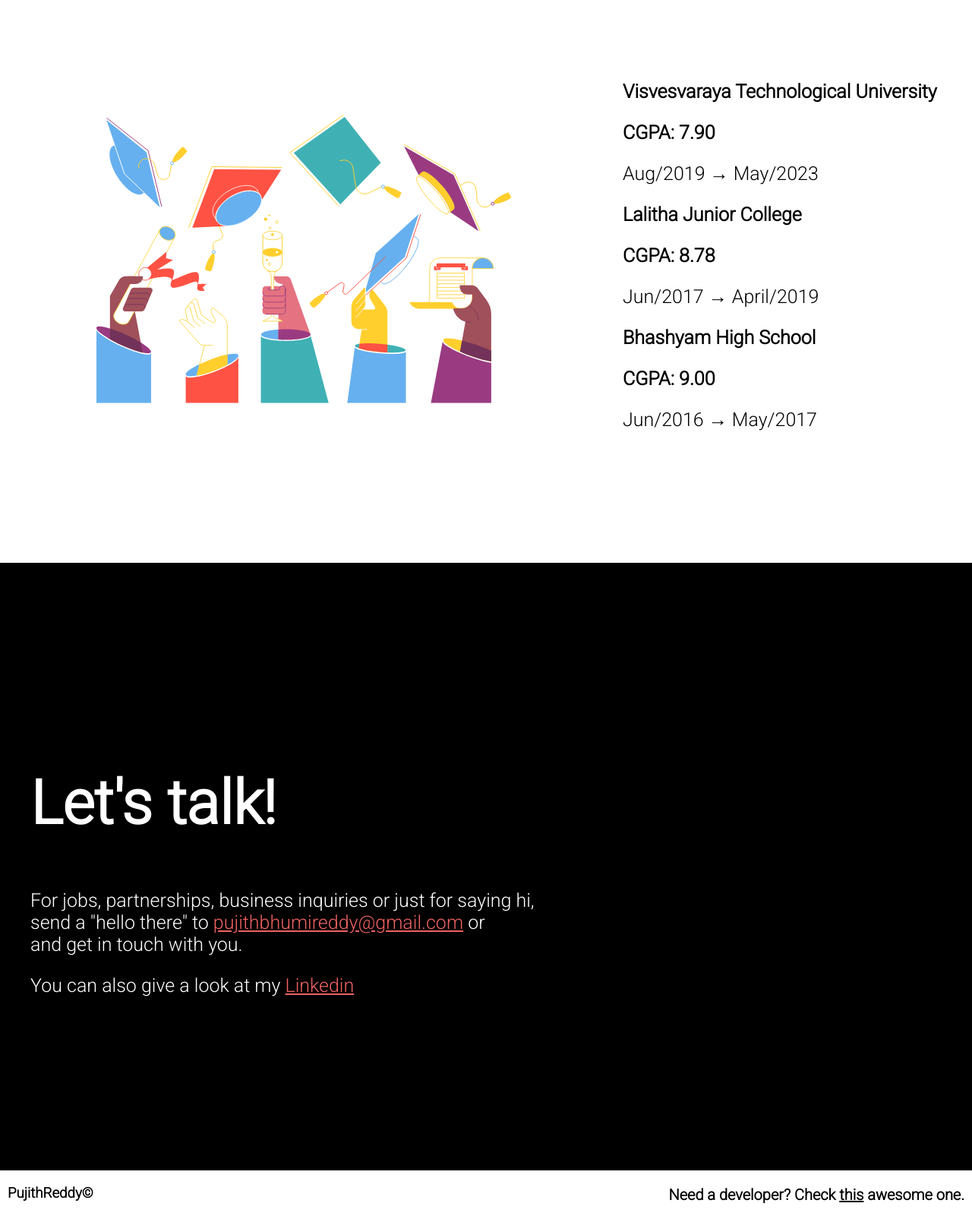
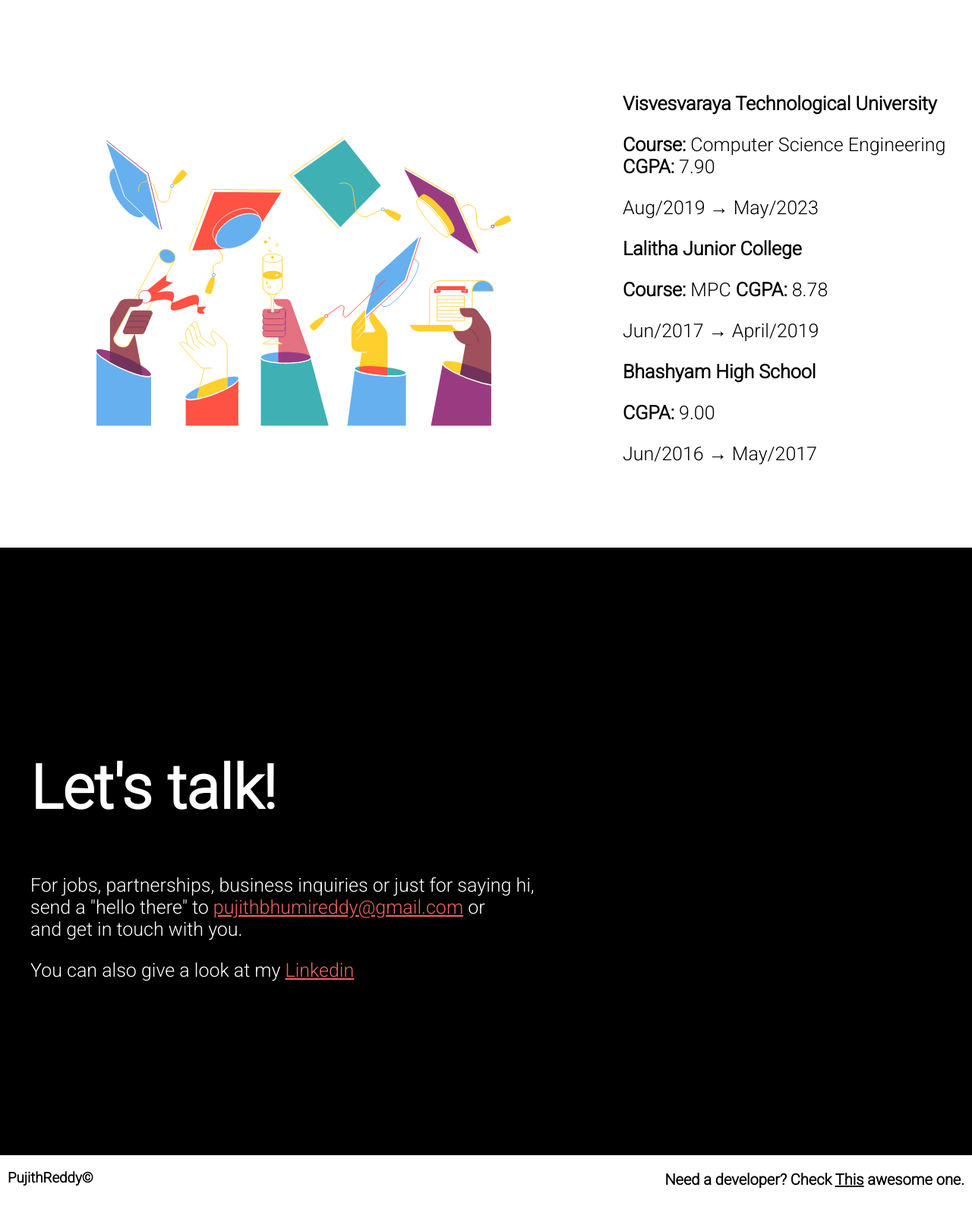
Before and after one commit to pujithbhumireddy/portfolio, a plain HTML site: page education.html in a window 1280 px wide. Shown: the part 78-1683 px from the top of the page at 76% size. Drawn offline with Linux system fonts and the light colour scheme.

Commit message:
updated profile with education details

```diff
--- a/education.html
+++ b/education.html
@@ -14,10 +14,10 @@
 <body>
     <nav class="navbar">
         <div class="navbar-info">
-            <a href="https://www.linkedin.com/in/pujithreddybhumireddy/" target="_blank"><div class="icon-container"><img src="/linkedin.svg" alt="" title="Linkedin" ><p>Linkedin</p></div></a>
+            <a href="https://www.linkedin.com/in/pujithbhumireddy/" target="_blank"><div class="icon-container"><img src="/linkedin.svg" alt="" title="Linkedin" ><p>Linkedin</p></div></a>
             <a href="https://github.com/Pujithbhumireddy" target="_blank"><div class="icson-container"><img src="/github.svg" alt=""  title="Github" ><p >Github</p></div></a>
             <a href="mailto:pujithbhumireddy@gmail.com" target="_blank"><div class="icon-container"><img src="/envelope-regular.svg"   alt="Gmail" title="Gmail" ><p >Gmail</p></div></a>
-            <a href="/Pujith Reddy  Bhumireddy resume.pdf" target="_blank" ><div class="icon-container"><img src="/resume.svg"  alt="resume" title="Resume" ><p >Resume</p></div></a>
+            <a href="/Pujith Reddy Bhumireddy Resume H.pdf" target="_blank" ><div class="icon-container"><img src="/resume.svg"  alt="resume" title="Resume" ><p >Resume</p></div></a>
             <a href="/education.html" target="_blank"><div class="icon-container" ><img src="/education.svg"   alt="education" title="Education" ><p >Education</p></div></a>
             <a href="/index.html" target="_parent"><div class="icon-container"><img src="/home.svg" alt="home" title="Home"><p >Home</p></div></a>
         </div>
@@ -30,17 +30,17 @@
             <ul class="education-info">
                 <li class="education-details">
                     <strong>Visvesvaraya Technological University</strong>
-                    <p><strong>CGPA: 7.90</strong></p>
+                    <p><strong>Course:</strong> Computer Science Engineering  <strong>CGPA: </strong> 7.90</p>
                     <p>Aug/2019 → May/2023</p>
                 </li>
                 <li class="education-details">
                     <strong>Lalitha Junior College</strong>
-                    <p><strong>CGPA: 8.78</strong></p>
+                    <p><strong>Course:</strong> MPC   <strong>CGPA: </strong>8.78</p>
                     <p>Jun/2017 → April/2019</p>
                 </li>
                 <li class="education-details">
                     <strong>Bhashyam High School</strong>
-                    <p><strong>CGPA: 9.00</strong></p>
+                    <p><strong>CGPA: </strong>9.00</p>
                     <p>Jun/2016 → May/2017</p>
                 </li>
             </ul>
@@ -52,7 +52,7 @@
             <h2>Let's talk!</h2>
             <p>For jobs, partnerships, business inquiries or just for saying hi, <br>
                send a "hello there" to <a href="mailto:pujithbhumireddy@gmail.com">pujithbhumireddy@gmail.com</a> or <br> and get in touch with you.</p>
-            <p>You can also give a look at my <a href="https://www.linkedin.com/in/pujithreddybhumireddy/" target="_blank" rel="noopener noreferrer">Linkedin</a></p>
+            <p>You can also give a look at my <a href="https://www.linkedin.com/in/pujithbhumireddy/" target="_blank" rel="noopener noreferrer">Linkedin</a></p>
         </div>
     </div>
 
@@ -61,7 +61,7 @@
             <h3>PujithReddy©</h3>
         </div>
         <div class="footerp">
-            <p>Need a developer? Check <a href="https://www.linkedin.com/in/pujithreddybhumireddy/" target="_blank">this</a> awesome one.</p>
+            <p>Need a developer? Check <a href="https://www.linkedin.com/in/pujithbhumireddy/" target="_blank"> <u>This</u></a> awesome one.</p>
         </div>
     </footer>
 
--- a/style.css
+++ b/style.css
@@ -78,13 +78,15 @@ body
 
 /* education styles */
 .edu {
-  display: flex;
-  align-items: center;
-  max-width: 100%;
-  overflow: hidden;
-  height: 100vh;
-  align-items: center;
-  justify-content: space-between;
+    display: flex;
+    align-items: center;
+    max-width: 100%;
+    overflow: hidden;
+    height: calc(100svh - 60px);
+    justify-content: space-between;
+    /* padding: 20px; */
+    padding-top:120px ;
+    box-sizing: border-box;
 }
 
 .edu img {
@@ -105,10 +107,10 @@ body
 {
   font-size: 25px;
 }
-
+/*
 .education-details {
   margin-bottom: 20px;
-}
+} */
 
 /*lets talk*/
 
@@ -121,6 +123,8 @@ body
   display: flex;
   justify-content: flex-start;
   align-items: center;
+  /* padding-top: 30px; */
+  margin-top: 40px;
 
 
 }
```
Also changed, not shown: index.html (+1 -1 lines).
